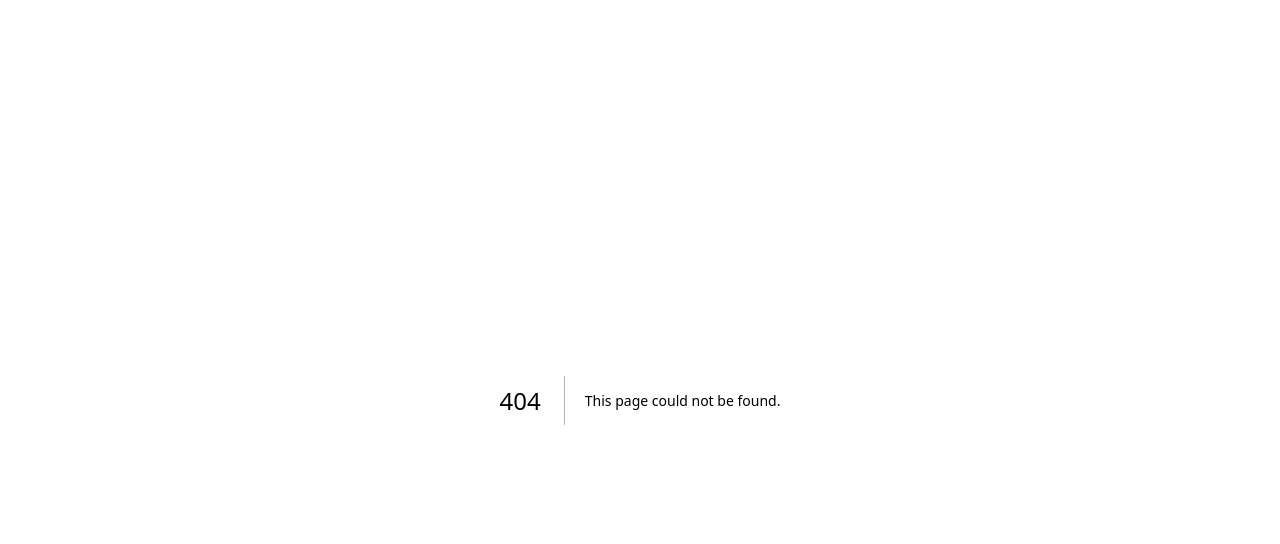
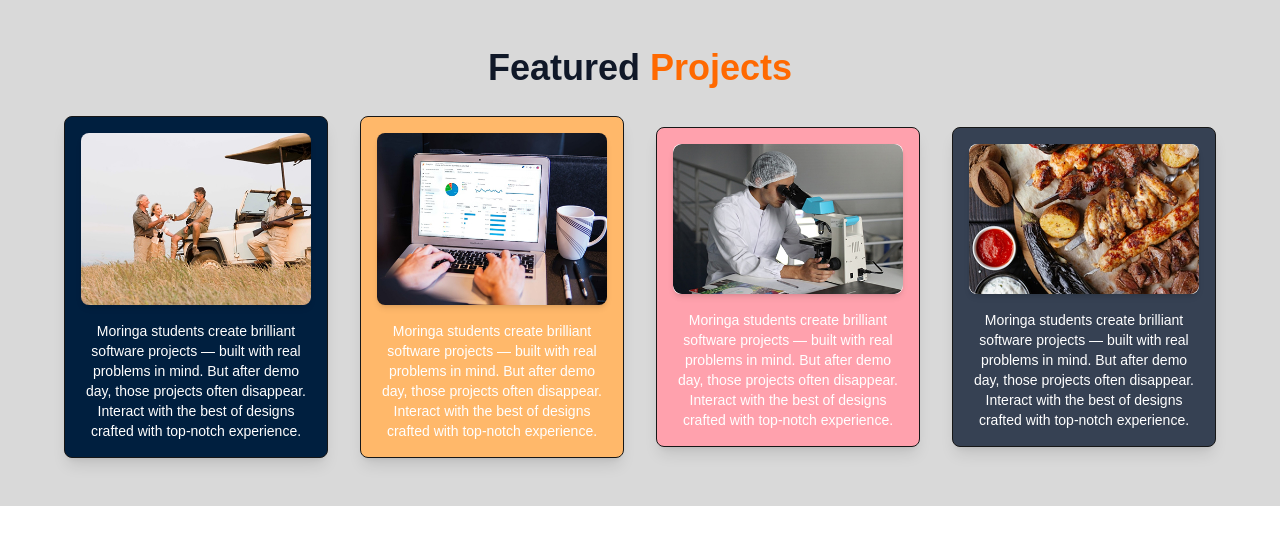
Before and after one commit to I-GIKARU/Innovation-Marketplace, a Next.js app in the folder client/: page /project in a window 1280 px wide. Before the commit this address had no page. Shown: the top 544 px of the page. Built offline with nearby package versions, Linux system fonts and the light colour scheme.

Commit message:
Added routes for projects and merchendise

```diff
--- a/client/components/NavBar.jsx
+++ b/client/components/NavBar.jsx
@@ -14,7 +14,7 @@ const NavBar = () => {
           <Link href="/">Home</Link>
         </li>
         <li>
-          <Link href="/projects">Projects</Link>
+          <Link href="/project">Projects</Link>
         </li>
         <li>
           <Link href="/merchandise">Merchandise</Link>
--- /dev/null
+++ b/client/src/app/merchandise/page.jsx
@@ -0,0 +1,13 @@
+// merchandise/page.jsx
+import React from 'react';
+import Merchandise from "@/components/Merchandise";
+
+const MerchandisePage = () => {
+    return (
+        <main>
+            <Merchandise />
+        </main>
+    );
+};
+
+export default MerchandisePage;
--- /dev/null
+++ b/client/src/app/project/page.jsx
@@ -0,0 +1,14 @@
+// merchandise/page.jsx
+import React from 'react';
+import Merchandise from "@/components/Project";
+import Projects from "@/components/Project";
+
+const ProjectPage = () => {
+    return (
+        <main>
+            <Projects />
+        </main>
+    );
+};
+
+export default ProjectPage;
```
